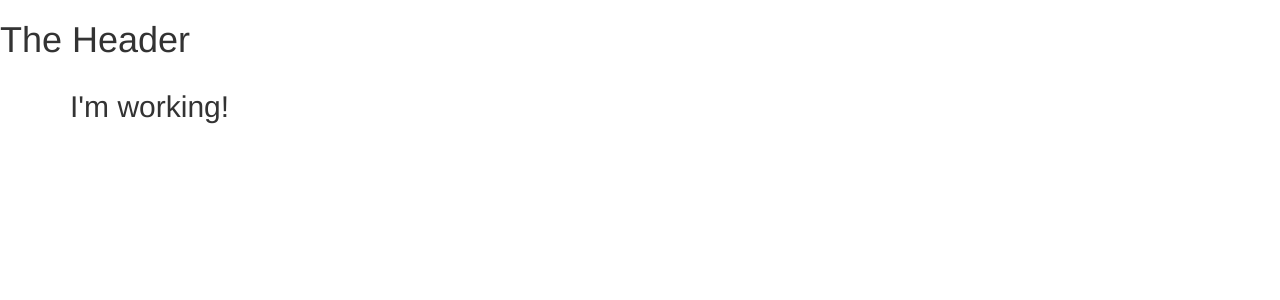
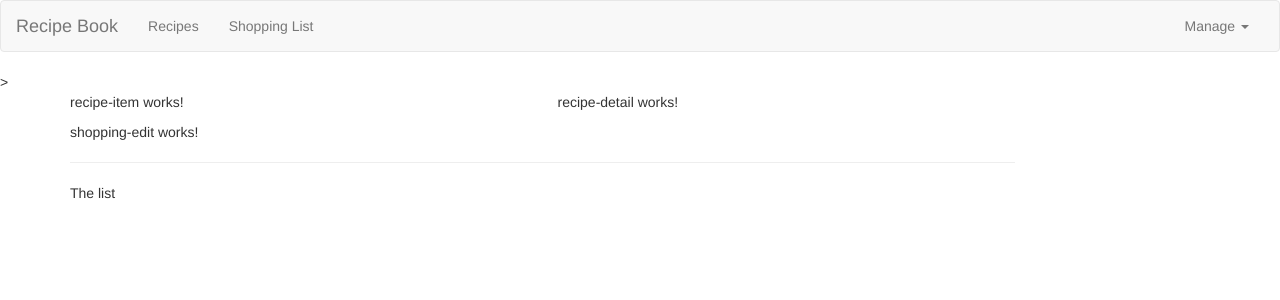
Before and after one commit to PaulWaldo/angular-recipe-book, an Angular app: page / in a window 1280 px wide. Shown: the top 300 px of the page. Built offline with nearby package versions, Linux system fonts and the light colour scheme.

Commit message:
Implements basic layout structure

```diff
--- a/src/app/app.component.html
+++ b/src/app/app.component.html
@@ -2,7 +2,8 @@
 <div class="container">
   <div class="row">
     <div class="col-md-12">
-      <h2>I'm working!</h2>
+      <app-recipes></app-recipes>
+      <app-shopping-list></app-shopping-list>
     </div>
   </div>
 </div>
--- a/src/app/header/header.component.html
+++ b/src/app/header/header.component.html
@@ -1 +1,26 @@
-<h1>The Header</h1>
+<nav class="navbar navbar-default">
+  <div class="container-fluid">
+    <div class="navbar-header">
+      <a href="#" class="navbar-brand">Recipe Book</a>
+    </div>
+
+    <div class="collapse navbar-collapse">
+      <ul class="nav navbar-nav">
+        <li><a href="#">Recipes</a></li>
+        <li><a href="#">Shopping List</a></li>
+      </ul>
+      <ul class="ul nav navbar-nav navbar-right">
+        <li class="dropdown">
+          <a href="#" class="dropdown-toggle" role="button">
+            Manage <span class="caret"></span>
+          </a>
+          <ul class="dropdown-menu">
+            <li><a href="#">Save Data</a></li>
+            <li><a href="#">Fetch Data</a></li>
+          </ul>
+        </li>
+      </ul>
+    </div>
+  </div>
+</nav>
+>
--- a/src/app/recipes/recipe-list/recipe-list.component.html
+++ b/src/app/recipes/recipe-list/recipe-list.component.html
@@ -1 +1 @@
-<p>recipe-list works!</p>
+<app-recipe-item></app-recipe-item>
--- a/src/app/recipes/recipes.component.html
+++ b/src/app/recipes/recipes.component.html
@@ -1 +1,8 @@
-<p>recipes works!</p>
+<div class="row">
+  <div class="col-md-5">
+    <app-recipe-list></app-recipe-list>
+  </div>
+  <div class="col-md-7">
+    <app-recipe-detail></app-recipe-detail>
+  </div>
+</div>
--- a/src/app/shopping-list/shopping-list.component.html
+++ b/src/app/shopping-list/shopping-list.component.html
@@ -1 +1,7 @@
-<p>shopping-list works!</p>
+<div class="row">
+  <div class="col-xs-10">
+    <app-shopping-edit></app-shopping-edit>
+    <hr />
+    <p>The list</p>
+  </div>
+</div>
```
